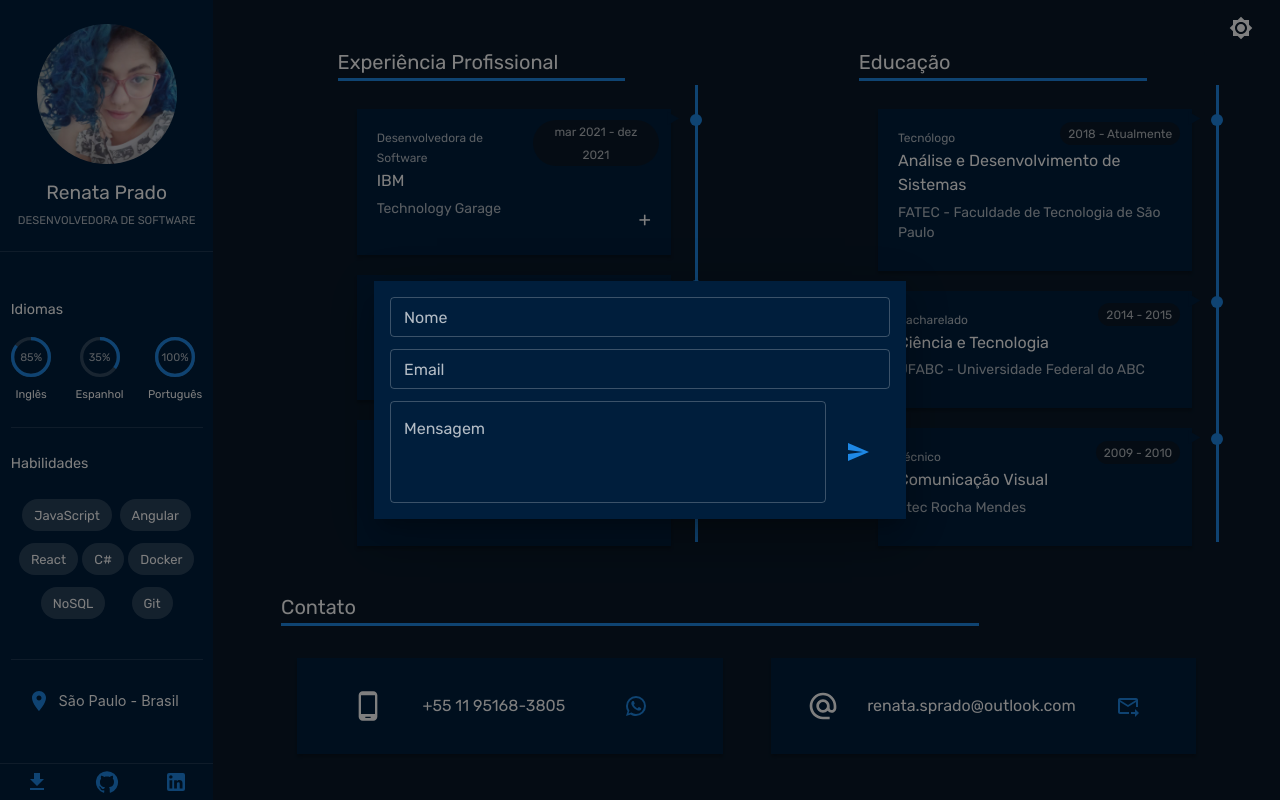
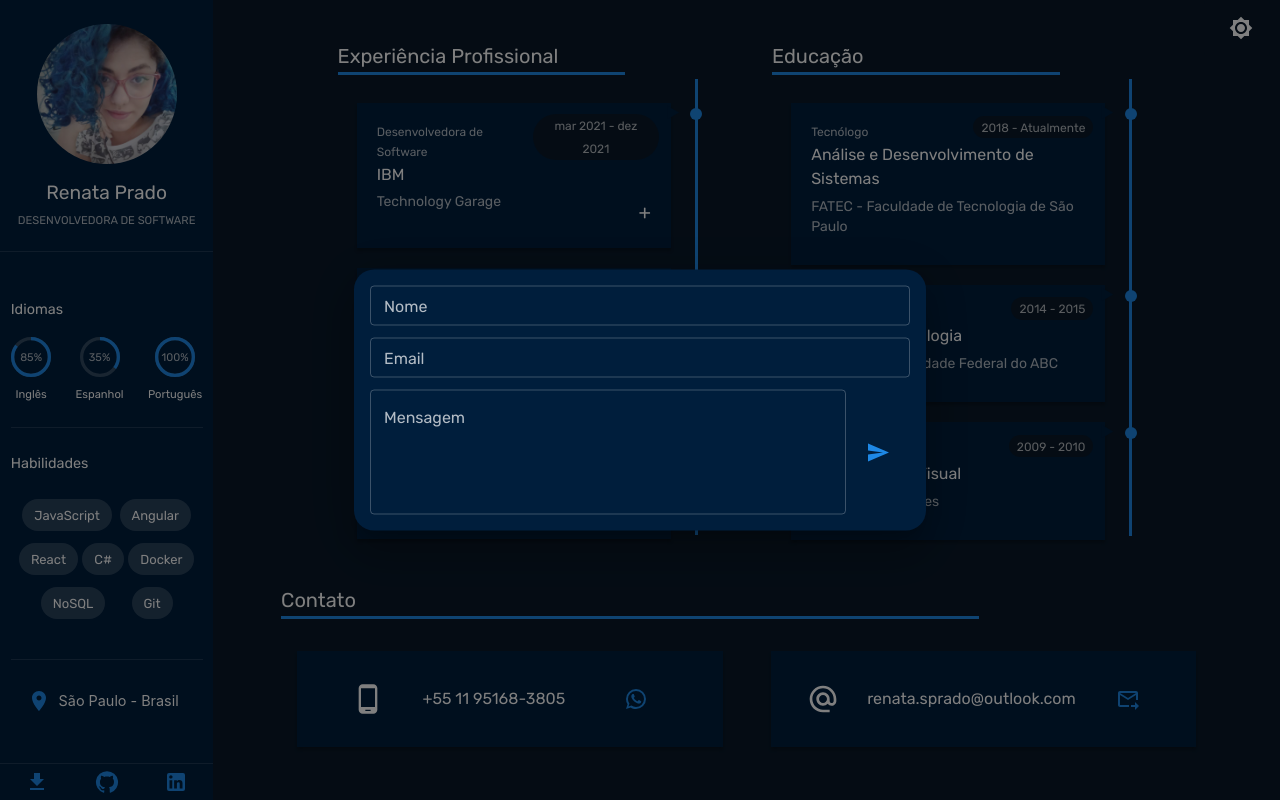
Before and after one commit to renataprado/resume, a React (Create React App) app: page / in a window 1280 px wide. Both pictures are taken after a click on the button 1128 px from the left and 705 px from the top of the page. Built offline with nearby package versions, Linux system fonts and the light colour scheme.

Commit message:
form validation

```diff
--- a/public/index.html
+++ b/public/index.html
@@ -10,7 +10,7 @@
       rel="stylesheet"
       href="https://fonts.googleapis.com/icon?family=Material+Icons"
     />
-    <title>React App</title>
+    <title>Renata Prado - Currículo</title>
   </head>
   <body>
     <div id="root"></div>
--- a/src/components/EmailModal.js
+++ b/src/components/EmailModal.js
@@ -1,30 +1,105 @@
-import { useState, useRef } from "react";
-import { Modal, TextField, Button, Box} from "@mui/material"
+import { useState, useEffect, useRef} from "react";
+import { Modal, TextField, Button, Box, Backdrop, CircularProgress, Alert} from "@mui/material"
 import SendIcon from "@mui/icons-material/Send";
 import ForwardToInboxIcon from "@mui/icons-material/ForwardToInbox";
 
-export default function EmailModal() {
+export default function EmailModal(props) {
   const [open, setOpen] = useState(false);
-  const [nome, setNome] = useState('');
-  const [email, setEmail] = useState('');
-  const [mensagem, setMensagem] = useState();
+  const [openBackdrop, setOpenBackdrop] = useState(false);
+  const [fields, setFields] = useState({nome: "", email: "", mensagem: ""}) ;
+  const [errors, setErrors] = useState({}) ;
+  const [feedback, setFeedback] = useState("");
+
+  let valid = useRef();
+
+  useEffect(() => {
+    if(Object.keys(errors).length === 3){
+      if(!(errors.name || errors.email || errors.mensagem)){
+        valid.current = true
+      }
+    }
+  }, [errors])
+
+  const handleInputChange = (e) => {
+    const value =  e.target.value;
+    const name = e.target.name;
+    setFields(values => ({...values, [name]: value}));
+    validateFields(name)
+  }
 
   const handleOpen = () => setOpen(true);
-  const handleClose = () => setOpen(false);
+  const handleClose = () => {setOpen(false); setOpenBackdrop(false)};
 
+  function validateFields (field){
+    switch (field) {
+      case 'nome':
+        if(fields.nome.length < 2){handleErrors("nome", true)}
+        else{(handleErrors("nome", false))}
+        break;
+      case 'email':
+        var emailRegex = (/^\w+([\.-]?\w+)*@\w+([\.-]?\w+)*(\.\w{2,3})+$/)
+        if (emailRegex.test(fields.email)) {
+          (handleErrors( "email", false))
+        } else {handleErrors("email", true)  }
+        break;
+      case 'mensagem':
+        if (fields.mensagem.length < 2) {handleErrors("mensagem", true)}
+        else{(handleErrors("mensagem", false))}
+        break;
+      default:
+    }
+
+    function handleErrors(name, value){
+      if(value){valid.current=false}
+      setErrors(values => ({...values, [name]: value}));
+    }
+  }
+
+  function handleSubmit(){
+    for (const key in fields) {
+      validateFields(key);
+    }
+    if(valid.current){
+      submitEmail()
+    }
+  }
 
   function submitEmail() {
-    fetch("https://soft-lollipop-39da5c.netlify.app/.netlify/functions/api/email", {
+    setFeedback("sending")
+    setOpenBackdrop(true);
+    fetch("https://soft-lollipop-39da5c.netlify.app/.netlify/functions/api/send", {
       method: "POST",
       headers: { "Content-Type": "application/json" },
-      body: JSON.stringify( new Object({nome, email, mensagem})),
+      body: JSON.stringify(fields),
     })
       .then((response) => {
+        if(response.status === 200) {
+          setFeedback('success');
+          setFields({nome: "", email: "", mensagem: ""})
+        }
+        if(response.status === 500 ) setFeedback('error')
         return response.json();
       })
       .then((data) => {
-        console.log(data);
+        //console.log(data);
       });
+
+  }
+
+  const Feedback = () => {
+    switch (feedback) {
+      case 'sending': return <CircularProgress color="primary" />
+      case 'success': return(
+          <Alert variant="filled" severity="success">
+            Sua mensagem foi enviada! :)
+          </Alert>)
+      case 'error': return (
+          <Alert variant="filled" severity="error">
+            Ops! Ocorreu um erro. Sua mensagem não foi enviada :(
+          </Alert>)
+      default:
+        return <Box/>
+    }
   }
 
   return (
@@ -39,18 +114,29 @@ export default function EmailModal() {
         aria-describedby="modal-modal-description"
       >
         <Box sx={style.modalContainer}>
+          <Backdrop
+            sx={{ color: 'background.default', zIndex: (theme) => theme.zIndex.drawer + 1 }}
+            open={openBackdrop}
+            onClick={() => setOpenBackdrop(false)}
+          >
+            <Feedback />
+          </Backdrop>
           <Box component="form" sx={style.messageContainer}>
-            <TextField fullWidth size="small" label="Nome" value={nome} onChange={(event)=>{setNome(event.target.value);}}/>
-            <TextField fullWidth size="small" label="Email"  value={email} onChange={(event)=>{setEmail(event.target.value);}} />
+            <TextField fullWidth size="small" label="Nome" name="nome"
+              error={errors.nome} value={fields.nome} onChange={handleInputChange}/>
+            <TextField fullWidth size="small" label="Email" name="email"
+            error={errors.email} value={fields.email} onChange={handleInputChange} />
             <Box sx={{ display: "flex" }}>
-              <TextField label="Mensagem" multiline fullWidth rows={3} value={mensagem} onChange={(event)=>{setMensagem(event.target.value);}} />
-              <Button onClick={submitEmail}>
+              <TextField  label="Mensagem" multiline fullWidth rows={4} name="mensagem"
+               error={errors.mensagem} value={fields.mensagem} onChange={handleInputChange} />
+              <Button onClick={handleSubmit}>
                 <SendIcon />
               </Button>
             </Box>
           </Box>
         </Box>
       </Modal>
+
     </div>
   );
 }
@@ -62,11 +148,12 @@ const style = {
     top: "50%",
     left: "50%",
     transform: "translate(-50%, -50%)",
-    width: "100%",
-    maxWidth: 500,
+    width: "88%",
+    maxWidth: 540,
     bgcolor: "background.paper",
     boxShadow: 24,
     p: 2,
+    borderRadius: 5
   },
   messageContainer: {
     width: "100%",
--- a/src/screens/Main.js
+++ b/src/screens/Main.js
@@ -46,7 +46,6 @@ function Main(props){
                   <Timeline title="Experiência Profissional" items={workexpItems} />
                 </Box>
               </Grid>
-              <Grid item xs={0} md={2} lg={1}></Grid>
               <Grid item xs={12} md={9} lg={5} sx={styles.centerItem}>
                 <Box sx={styles.gridContainer}>
                   <Timeline title="Educação" items={educationItems}></Timeline>
@@ -82,7 +81,7 @@ const styles = {
     display: "flex", width: '90%', mt:1, p:2
   },
   centerItem: {
-    display: 'flex', alignItems: 'center', justifyContent: 'center'
+    display: 'flex', alignItems: 'flex-start', justifyContent: 'center'
   }
 }
 
```
